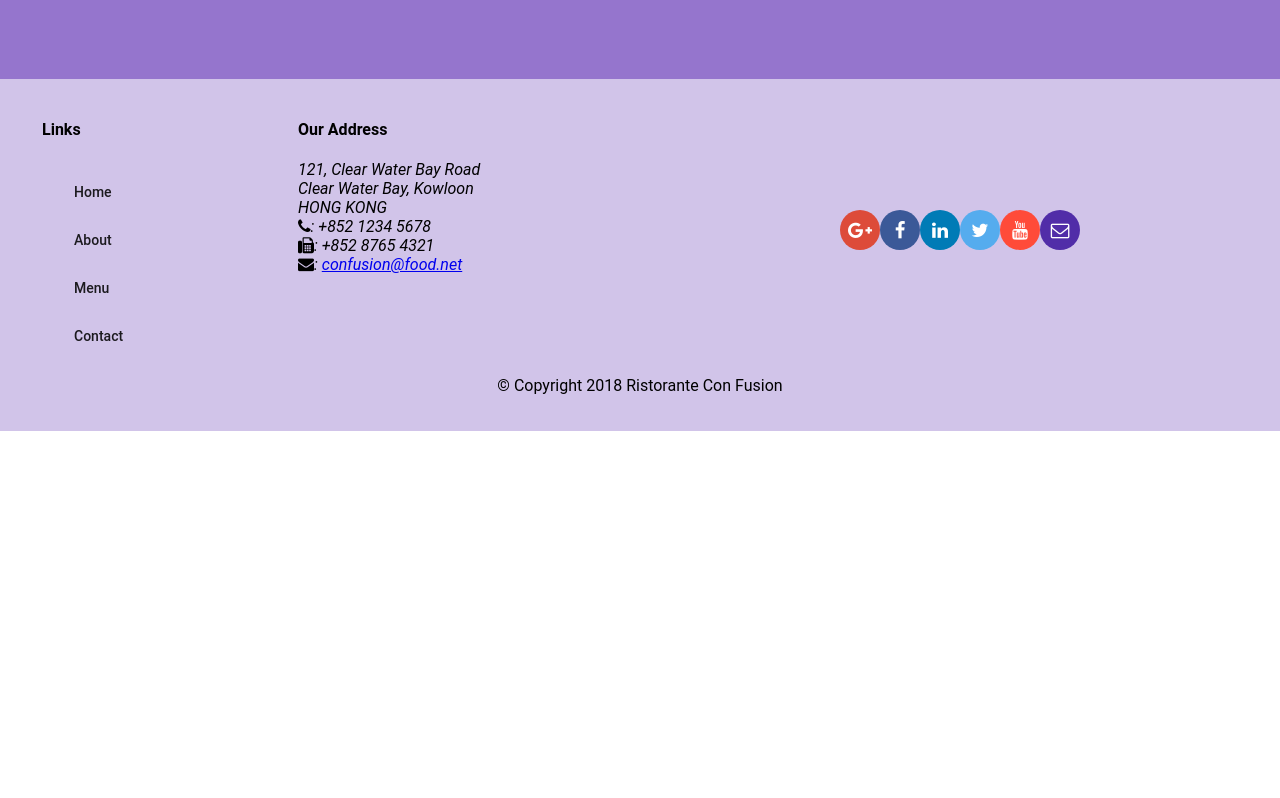
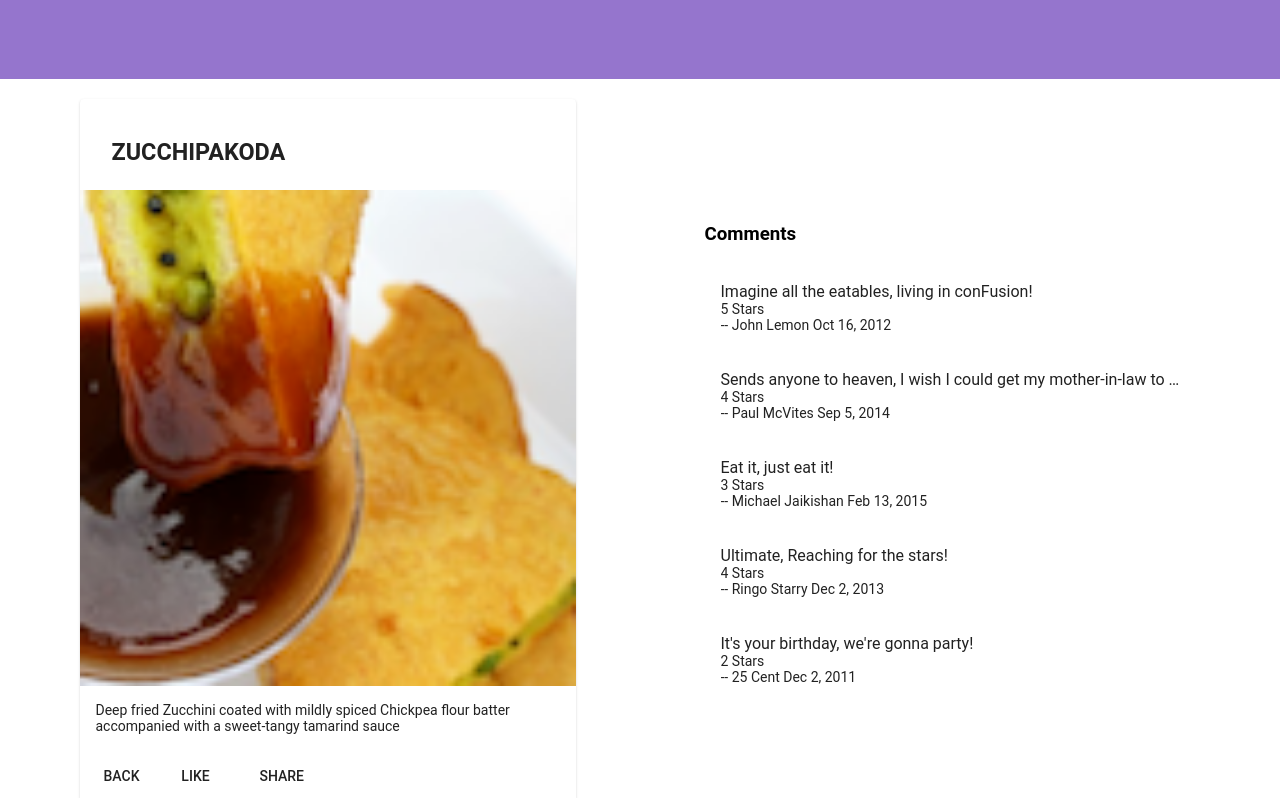
Before and after one commit to mominimtiaz786/Coursera-Fullstack-Angular, an Angular app: page /dishdetail/1 in a window 1280 px wide. Before the commit this address led to /. Shown: the part 260-1058 px from the top of the page. Before the commit the page ends 800 px from the top, so only its background shows below. Built offline with nearby package versions, Linux system fonts and the light colour scheme.

Commit message:
Single Page Applications Part 2

```diff
--- a/src/app/app-routing/routes.ts
+++ b/src/app/app-routing/routes.ts
@@ -11,5 +11,7 @@ export const routes: Routes = [
   { path: 'menu',     component: MenuComponent },
   { path: 'about',     component: AboutComponent },
   { path: 'contactus',     component: ContactComponent },
-  { path: '', redirectTo: '/home', pathMatch: 'full' }
+  { path: '', redirectTo: '/home', pathMatch: 'full' },
+  { path: 'dishdetail/:id',     component: DishdetailComponent },
+
 ];
--- a/src/app/app.module.ts
+++ b/src/app/app.module.ts
@@ -23,6 +23,7 @@ import { FooterComponent } from './footer/footer.component';
 import { AboutComponent } from './about/about.component';
 import { HomeComponent } from './home/home.component';
 import { ContactComponent } from './contact/contact.component';
+import { PromotionService } from './services/promotion.service';
 
 @NgModule({
   declarations: [
@@ -46,7 +47,8 @@ import { ContactComponent } from './contact/contact.component';
     MatButtonModule,
     AppRoutingModule
   ],
-  providers: [DishService],
+  providers: [DishService,
+    PromotionService],
   bootstrap: [AppComponent]
 })
 export class AppModule { }
--- a/src/app/dishdetail/dishdetail.component.html
+++ b/src/app/dishdetail/dishdetail.component.html
@@ -15,6 +15,7 @@
         </p>
       </mat-card-content>
       <mat-card-actions>
+        <button mat-button (click)="goBack()">BACK</button>
         <button mat-button>LIKE</button>
         <button mat-button>SHARE</button>
       </mat-card-actions>
--- a/src/app/dishdetail/dishdetail.component.ts
+++ b/src/app/dishdetail/dishdetail.component.ts
@@ -1,4 +1,7 @@
+import { Location } from '@angular/common';
 import { Component, Input, OnInit } from '@angular/core';
+import { ActivatedRoute, Params } from '@angular/router';
+import { DishService } from '../services/dish.service';
 import { Dish } from '../shared/dish';
 
 
@@ -11,9 +14,16 @@ export class DishdetailComponent implements OnInit {
 
   @Input() dish :Dish;
 
-  constructor() { }
+  constructor(private location: Location,
+    private dishService:DishService,
+    private route: ActivatedRoute) { }
 
   ngOnInit() {
+    const id = this.route.snapshot.params['id'];
+    this.dish = this.dishService.getDish(id);
   }
 
+  goBack() : void {
+    this.location.back();
+  }
 }
--- a/src/app/menu/menu.component.html
+++ b/src/app/menu/menu.component.html
@@ -9,18 +9,15 @@
 
   <div fxFlex>
     <mat-grid-list cols="2" rowHeight="200px">
-      <div *ngFor="let dish of dishes">
-        <a href="javascript:void(0);">
+      <div *ngFor="let dish of dishes" [routerLink]="['/dishdetail', dish.id]">
           <mat-grid-tile (click)="onSelect(dish)">
             <img height="200px" src={{dish.image}} alt={{dish.name}}>
             <mat-grid-tile-footer>
               <h1>{{dish.name | uppercase}}</h1>
             </mat-grid-tile-footer>
           </mat-grid-tile>
-        </a>
       </div>
     </mat-grid-list>
   </div>
 
-  <app-dishdetail [dish]="selectedDish"></app-dishdetail>
 </div>
--- a/src/app/menu/menu.component.ts
+++ b/src/app/menu/menu.component.ts
@@ -26,3 +26,4 @@ export class MenuComponent implements OnInit {
     this.selectedDish = dish
   }
 }
+// this.router.navigate(['/dishdetail',dish.id])
```
